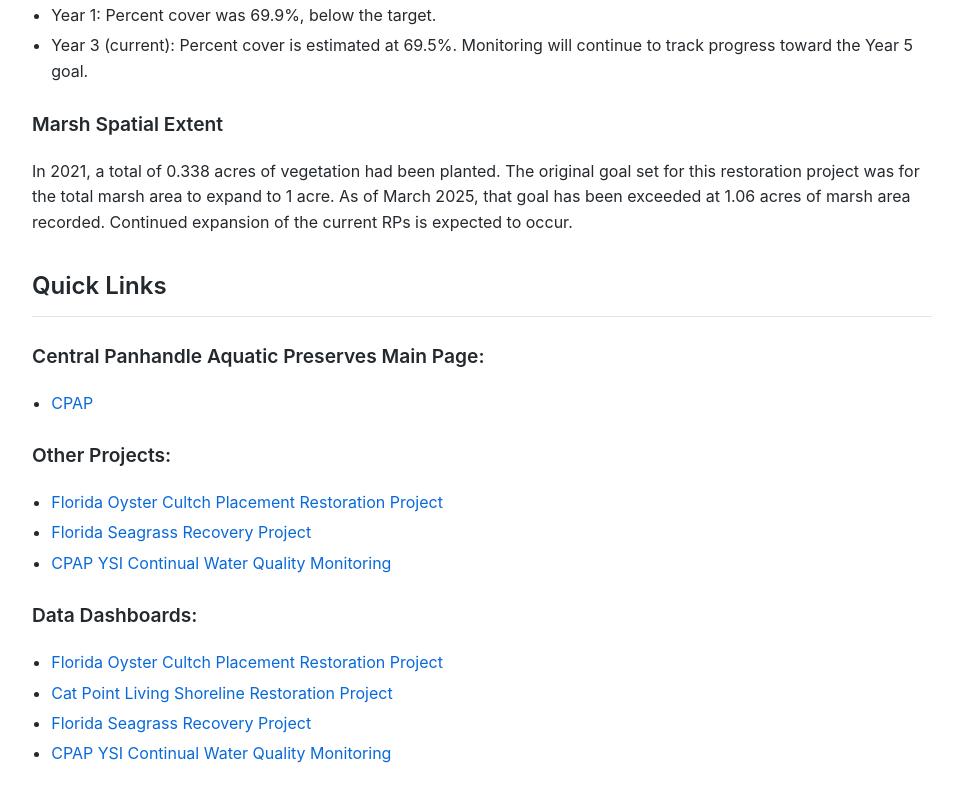
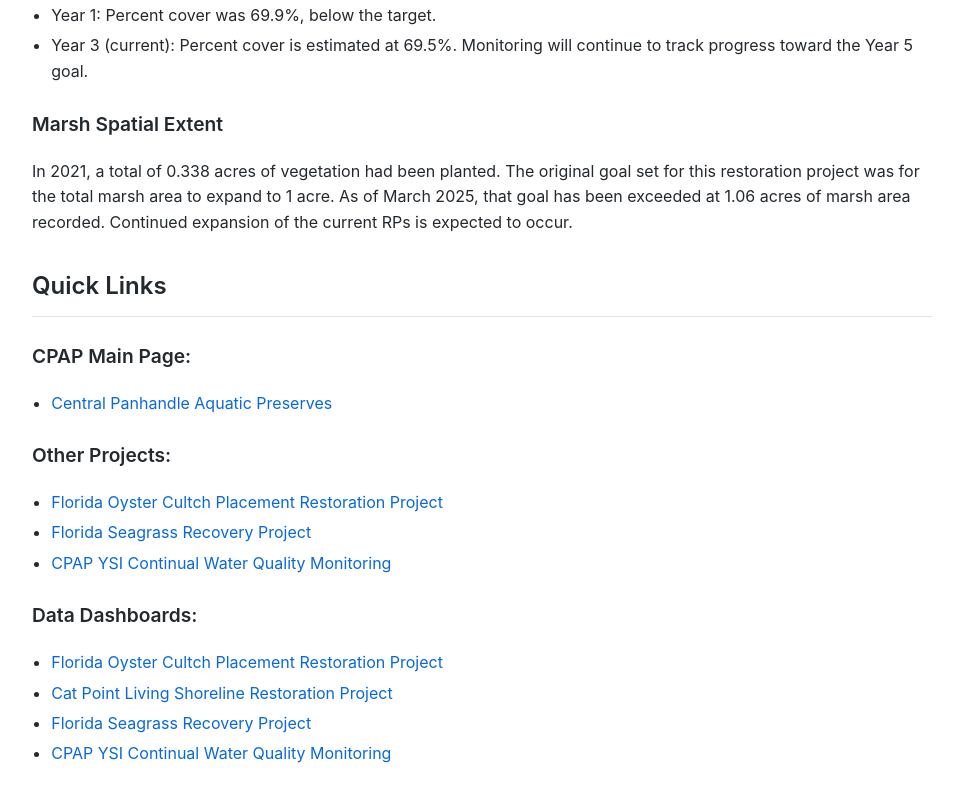
Before and after one commit to Matt-Law12/cpap_shore, a plain HTML site: page index.html in a window 1280 px wide. Shown: the part 4201-5002 px from the top of the page, without its empty margins (158-1121 px from the left). Drawn offline with Linux system fonts and the light colour scheme.

Commit message:
Update index.html

```diff
--- a/index.html
+++ b/index.html
@@ -169,9 +169,9 @@
 
   <hr style="border: none; height: 1px; background-color: #ccc; opacity: 0.5; margin: -10px 0 10px 0;">
 
-  <h3>Central Panhandle Aquatic Preserves Main Page:</h3>
+  <h3>CPAP Main Page:</h3>
   <ul>
-    <li><a href="https://matt-law12.github.io/cpap/">CPAP</a></li>
+    <li><a href="https://matt-law12.github.io/cpap/">Central Panhandle Aquatic Preserves</a></li>
   </ul>
 
   <h3>Other Projects:</h3>
```
